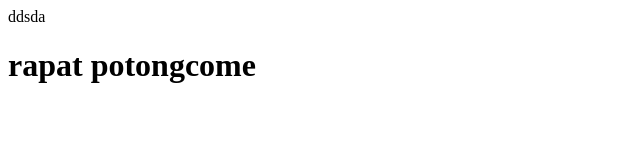
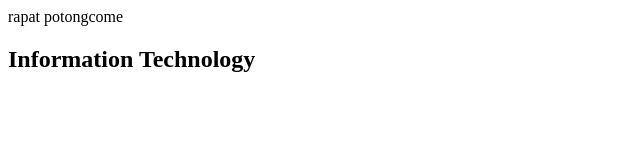
Before and after one commit to skeletons11/my-Repository, a plain HTML site: page index.html in a window 1280 px wide. Shown: the whole page, without its empty margins (0-640 px from the left). Drawn offline with Linux system fonts and the light colour scheme.

```diff
--- a/index.html
+++ b/index.html
@@ -4,7 +4,10 @@
     <meta http-equiv="X-UA-Compatible" content="ie=edge">
     <title>My Git</title>
 </head>
-<body>ddsda
-    <h1>rapat potongcome</h1>
+
+<body>
+    <h1></h1>rapat potongcome</h1>
+    <h2>Information Technology</h2>
 </body>
+
 </html>
```
